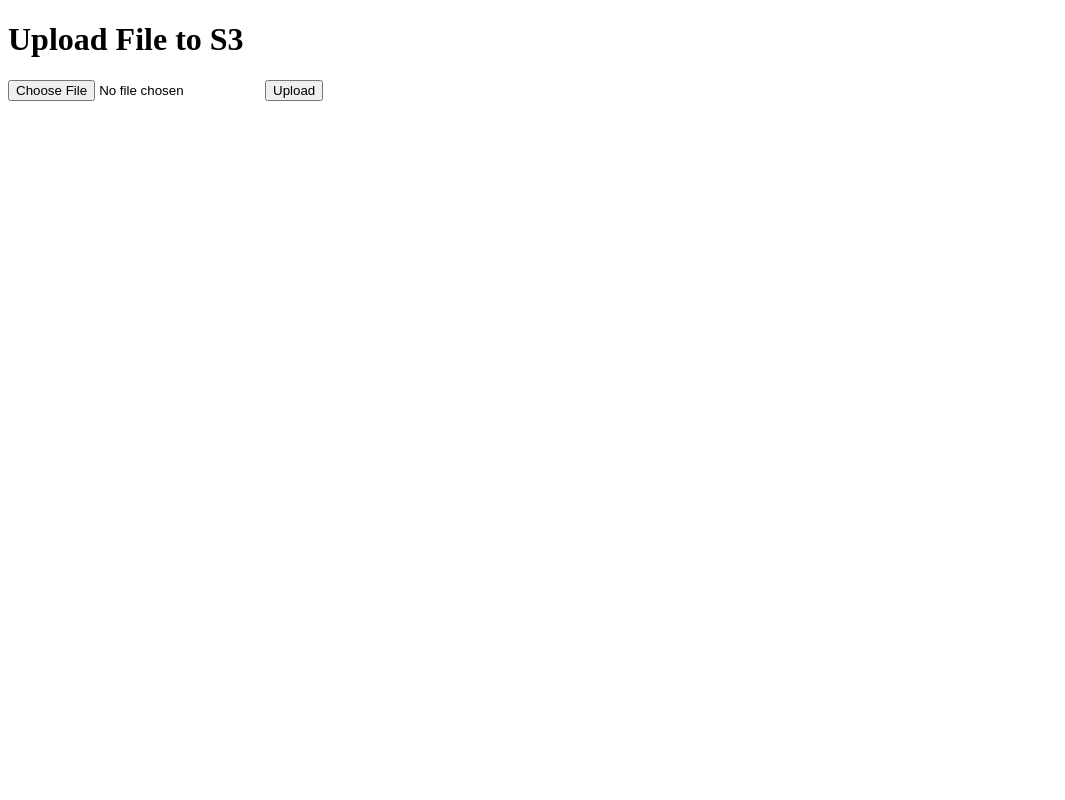
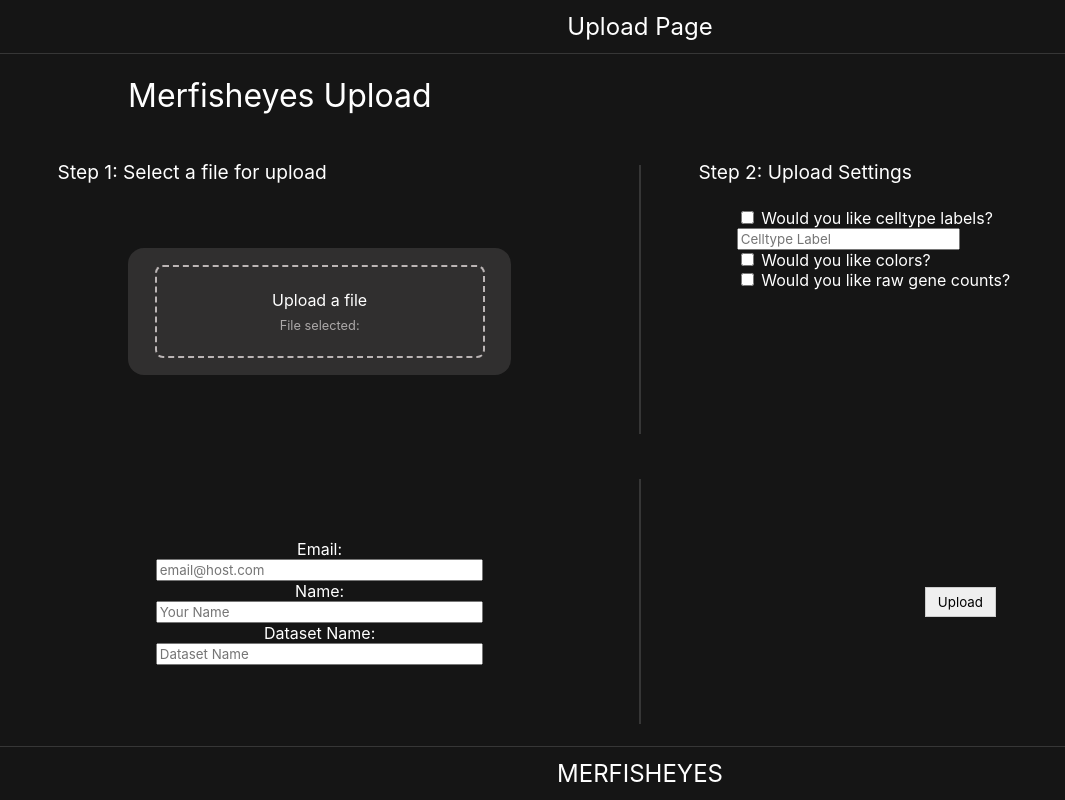
Before and after one commit to serrachow/upload-zhuquan, a website: page public/index.html in a window 1280 px wide. Shown: the whole page, without its empty margins (0-1065 px from the left). Drawn offline with Linux system fonts and the light colour scheme.

Commit message:
wip form frontend

```diff
--- a/public/index.html
+++ b/public/index.html
@@ -2,12 +2,83 @@
 <html>
 <head>
   <title>Upload File</title>
+  <link rel="stylesheet" href="styles.css">
+  <script src="script.js" defer></script>
+  <meta name="viewport" content="width=device_width, initial_scale=1" />
 </head>
 <body>
-  <h1>Upload File to S3</h1>
-  <form action="/upload" method="POST" enctype="multipart/form-data">
-    <input type="file" name="file" required />
-    <button type="submit">Upload</button>
+  <header>Upload Page</header>
+  <h1>Merfisheyes Upload</h1>
+
+  <!-- Form Container -->
+  <form action="/upload" method="POST" enctype="multipart/form_data">
+
+    <div id="file_settings_container">
+      <!-- File input -->
+      <div id="h5ad_container">
+        <h4>Step 1: Select a file for upload</h4>
+
+        <div id="shadow">
+          <label id="h5ad_label" for="h5ad_input">
+            <p class="h5ad_label_text">Upload a file</p>
+            <p id="selected_file" class="h5ad_label_text">File selected:</p>
+            <input type="file" id="h5ad_input" name="h5adfile" required />
+          </label>
+          <!-- <input type="file" id="h5ad_input" name="h5adfile" required />  -->
+        </div>
+      </div>
+
+      <separator></separator>
+
+      <div id="step2_container">
+        <h4>Step 2: Upload Settings</h4>
+
+        <!-- Upload Settings -->
+        <div id="upload_settings">
+          <label for="celltype_label" class="upload_settings_labels">
+            <input type="checkbox" id="celltype_label" name="celltype_label"/>
+            Would you like celltype labels?
+          </label>
+
+          <label for="celltype_label_text" class="upload_settings_labels">
+            <input type="text" id="celltype_label_text" name="celltype_label_text" placeholder="Celltype Label" />
+          </label>
+
+          <label for="colors" class="upload_settings_labels">
+            <input type="checkbox" id="colors" name="colors" />
+            Would you like colors?
+          </label>
+
+          <label for="raw_gene_counts" class="upload_settings_labels">
+            <input type="checkbox" id="raw_gene_counts" name="raw_gene_counts"/>
+            Would you like raw gene counts?</label>
+        </div>
+      </div>
+    </div>
+
+    <!-- Submission button -->
+    <div id="submission_container">
+
+      <div id="details_container">
+        <label for="email">Email:</label>
+        <input type="email" id="email" name="email" placeholder="email@host.com" required />
+
+        <label for="name">Name:</label>
+        <input type="name" id="name" name="name" placeholder="Your Name" required />
+
+        <label for="dataset_name">Dataset Name:</label>
+        <input type="text" id="dataset_name" name="dataset_name" placeholder="Dataset Name" required />
+      </div>
+
+      <separator></separator>
+
+      <div id="submit_button">
+        <input id="submit" type="submit" value="Upload" />
+      </div>
+    </div>
+
   </form>
+
+  <footer>MERFISHEYES</footer>
 </body>
 </html>
--- /dev/null
+++ b/public/script.js
@@ -0,0 +1,27 @@
+// const fileUpload = document.getElementById('fileUpload');
+// const content = document.getElementById('content');
+// const uploadForm = document.getElementById('uploadForm');
+// const submitButton = document.getElementById('submitButton');
+
+// fileUpload.addEventListener('change', (event) => {
+//     if (event.target.files[0]) {
+//         const newDiv = document.createElement('div');
+//         newDiv.id = "selectedFile";
+//         newDiv.textContent = "You selected " + event.target.files[0].name;
+//         uploadForm.insertBefore(newDiv, uploadForm.firstChild);
+//     }
+// });
+
+// submitButton.addEventListener('click', (event) => {
+//     if (!fileUpload.files[0]) {
+//         alert('Select a file please.');
+//     }
+//     fileUpload.reset();
+// })
+
+const h5ad_input = document.getElementById('h5ad_input');
+const selected_file = document.getElementById('selected_file');
+
+h5ad_input.addEventListener('change', (event) => {
+    selected_file.textContent = "File selected: " + event.target.files[0].name;
+});
--- /dev/null
+++ b/public/styles.css
@@ -0,0 +1,200 @@
+* {
+    font-family: 'Inter', sans-serif;
+}
+
+body {
+    margin: 0;
+    background-color: rgb(21, 21, 21);
+    color: white;
+
+    display: flex;
+    flex-direction: column;
+    height: 100vh;
+}
+
+header, footer {
+    text-align: center;
+    font-weight: normal;
+    font-size: 1.5em;
+}
+
+header {
+    border-bottom:#363636 1px solid;
+    margin-top: 0.5em;
+    padding-bottom: 0.5em;
+}
+
+footer {
+    border-top:#363636 1px solid;
+    margin-bottom: 0.5em;
+    padding-top: 0.5em;
+}
+
+h1 {
+    padding-left: 4em;
+    margin: 0;
+    margin-top: 0.7em;
+    margin-bottom: 0.8em;
+    font-weight: normal;
+}
+
+separator {
+    height: 85%;
+    width: 0.1em;
+    background-color: #363636;
+
+    align-self: center;
+}
+
+form {
+    flex-grow: 1;
+
+    display: flex;
+    flex-direction: column;
+}
+
+/* Top */
+#file_settings_container {
+    flex-grow: 1;
+
+    display: flex;
+    flex-direction: row;
+    /* border: 1px solid black; */
+}
+
+/* Step 1 Top Left */
+#h5ad_container {
+    width: 50%;
+    display: flex;
+    flex-direction: column;
+}
+
+h4 {
+    font-size: 1.2em;
+    margin: 0;
+    padding: 0;
+    font-weight: normal;
+    margin-left: 3em;
+    margin-top: 1em;
+}
+
+#shadow {
+    width: 60%;
+    height: 40%;
+    margin-top: 4em;
+    align-self: center;
+    display: flex;
+    background-color: rgb(48, 47, 47);
+    border-radius: 1em;
+    justify-content: center;
+}
+
+#h5ad_label {
+    width: 85%;
+    height: 70%;
+
+    align-self: center;
+    border-radius: 0.5em;
+    border: 2px dashed #bbb5b5;
+
+    display: flex;
+    flex-direction: column;
+    justify-content: center;
+    align-items: center;
+    gap: 0.5em;
+}
+
+.h5ad_label_text {
+    margin: 0;
+    padding: 0;
+}
+
+#selected_file {
+    font-size: 0.8em;
+    color: rgb(172, 169, 169);
+}
+
+#h5ad_input {
+    display: none;
+}
+
+/* Step 2 Top Right */
+#step2_container {
+    display: flex;
+    flex-direction: column;
+    width: 50%;
+}
+
+#upload_settings {
+    width: 100%;
+    display: flex;
+    flex-direction: column;
+    /* align-items: center; */
+    margin-top: 1.5em;
+}
+
+.upload_settings_labels {
+    margin-left: 6em;
+}
+
+
+
+
+
+
+
+
+
+
+
+
+
+
+
+
+
+
+
+
+
+
+
+
+
+/* Bottom Left Details Container */
+#submission_container {
+    flex-grow: 1;
+
+    display: flex;
+    flex-direction: row;
+    /* border: 1px solid black; */
+}
+
+#details_container {
+    width: 50%;
+    display: flex;
+    flex-direction: column;
+
+    justify-content: center;
+    align-items: center;
+}
+
+#submit_button {
+    width: 50%;
+    display: flex;
+    justify-content: center;
+    align-items: center;
+}
+
+#email, #name, #dataset_name {
+    width: 50%;
+}
+
+#submit {
+    border: 1px solid #ccc;
+    display: inline-block;
+    padding: 6px 12px;
+    cursor: pointer;
+}
+
+/* https://stackoverflow.com/questions/572768/styling-an-input-type-file-button */
```
